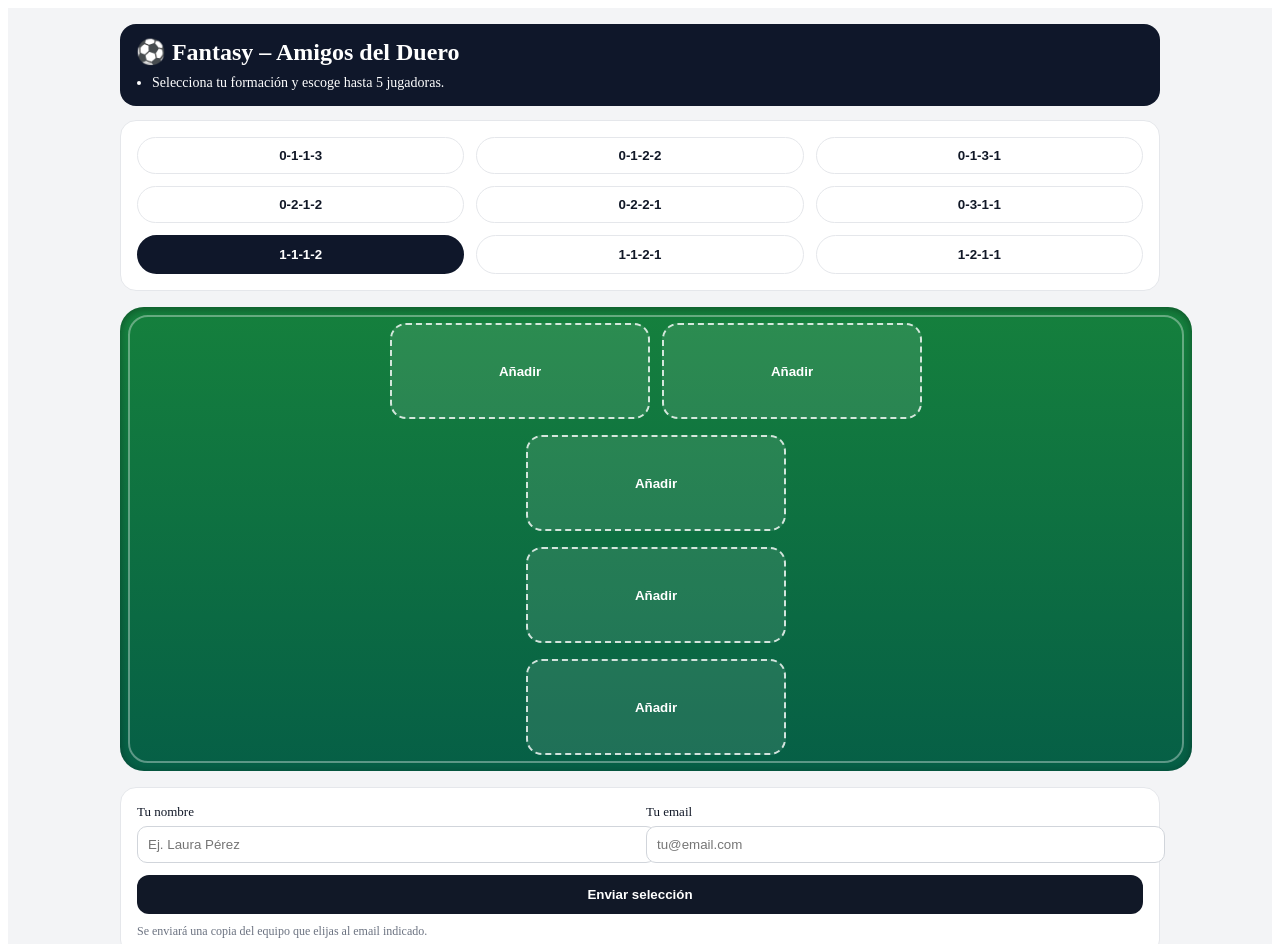
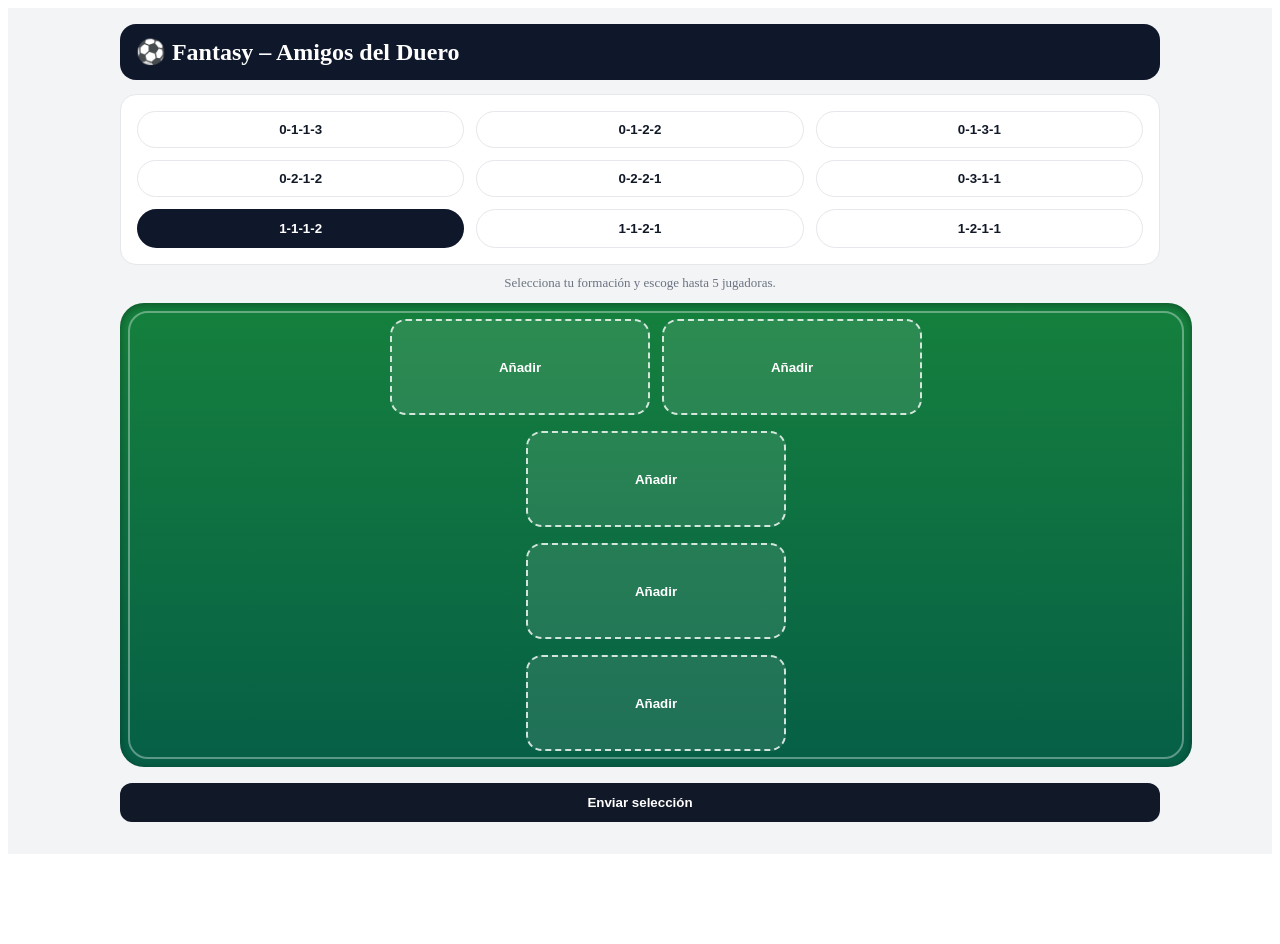
Before and after one commit to GuillemSanTou07/fantasy-aduero, a Next.js app: page / in a window 1280 px wide. Shown: the top 944 px of the page. After the commit the page ends 862 px from the top, so only its background shows below. Built offline with nearby package versions, Linux system fonts and the light colour scheme.

Commit message:
index.tsx

```diff
--- a/pages/index.tsx
+++ b/pages/index.tsx
@@ -32,7 +32,7 @@ const PLAYERS: Player[] = [
   { id: 6, name: "Celia Huon", roles: ["DL", "MC"] },
   { id: 7, name: "Paula Escola", roles: ["DF"] },
   { id: 8, name: "Judith Antón", roles: ["DF"] },
-  { id: 9, name: "Yaiza García", roles: ["DL"] },
+  { id: 9, name: "Noemi Antón", roles: ["DF"] },
   { id: 10, name: "María Alonso", roles: ["PT"] },
   { id: 11, name: "Yaiza García", roles: ["DL"] },
   { id: 12, name: "Andrea Hernández", roles: ["DF", "MC", "DL"] },
@@ -152,7 +152,6 @@ function Card({
   rowSize: number;
   onClick?: () => void;
 }) {
-  // nombre un pelín más pequeño si hay 3 en la fila + nunca partir en varias líneas
   const fontSize = rowSize >= 3 ? 14 : 16;
 
   return (
@@ -198,11 +197,7 @@ function Card({
   );
 }
 
-function Pitch({
-  rows,
-}: {
-  rows: Array<{ role: Role; players: Slot[] }>;
-}) {
+function Pitch({ rows }: { rows: Array<{ role: Role; players: Slot[] }> }) {
   return (
     <div
       style={{
@@ -229,7 +224,7 @@ function Pitch({
   );
 }
 
-/** ===== Captain Picker (chips sin "C") ===== */
+/** ===== Captain Picker (chips sin “C”) ===== */
 function MiniBadge({ role }: { role: Role }) {
   return (
     <span
@@ -272,12 +267,7 @@ function CaptainPicker({
         marginTop: 16,
       }}
     >
-      <div style={{ display: "flex", alignItems: "baseline", gap: 12, justifyContent: "space-between" }}>
       <h3 style={{ margin: 0, fontSize: 18, fontWeight: 900 }}>Selecciona capitana</h3>
-        <div style={{ fontSize: 13, color: "#065f46", fontWeight: 800 }}>
-          Capitana: {captainId ? byId[captainId]?.name : "—"}
-        </div>
-      </div>
       <div style={{ marginTop: 6, fontSize: 12, color: "#6b7280" }}>
         (los puntos de la capitana se multiplican x2)
       </div>
@@ -286,7 +276,6 @@ function CaptainPicker({
         {candidateIds.map((id) => {
           const p = byId[id];
           const isActive = id === captainId;
-          // rol preferente para la chapita del chip (primer rol disponible)
           const role = (p.roles && p.roles[0]) || "DL";
           return (
             <button
@@ -321,6 +310,9 @@ export default function App() {
   const { lineup, setLineup, counts } = useLineup(formation);
   const [captainId, setCaptainId] = React.useState<number | null>(null);
   const [modal, setModal] = React.useState<{ role: Role; index: number } | null>(null);
+
+  // form modal (nombre/email)
+  const [formOpen, setFormOpen] = React.useState(false);
 
   const selected = new Set(Object.values(lineup).flat().filter(Boolean) as number[]);
 
@@ -358,7 +350,7 @@ export default function App() {
     setModal(null);
   }
 
-  // Construcción de filas (de arriba a abajo: DL, MC, DF, PT)
+  // Construcción de filas (arriba->abajo: DL, MC, DF, PT)
   const rows = React.useMemo(() => {
     const displayOrder: Role[] = ["DL", "MC", "DF", "PT"].filter((r) => (counts as any)[r] > 0) as Role[];
     return displayOrder.map((role) => ({
@@ -377,13 +369,16 @@ export default function App() {
   const [botField, setBotField] = React.useState("");
   const [sending, setSending] = React.useState(false);
 
-  async function send() {
+  function tryOpenForm() {
     const needed = (counts.PT + counts.DF + counts.MC + counts.DL) as number;
     const chosen = Object.values(lineup).flat().filter(Boolean).length;
     if (chosen !== needed) return alert("Completa todos los huecos.");
     if (!captainId) return alert("Selecciona capitana.");
+    setFormOpen(true);
+  }
+
+  async function send() {
     if (!participantName || !participantEmail) return alert("Rellena nombre y tu email.");
-
     setSending(true);
     try {
       const res = await fetch("/api/submit", {
@@ -399,6 +394,7 @@ export default function App() {
         }),
       });
       if (!res.ok) throw new Error(await res.text());
+      setFormOpen(false);
       alert("✅ Equipo enviado. ¡Suerte!");
     } catch (e: any) {
       alert("❌ No se pudo enviar: " + e.message);
@@ -407,7 +403,7 @@ export default function App() {
     }
   }
 
-  // ids candidatas para capitana (lo que ya está colocado)
+  // ids candidatas para capitana
   const candidateIds = React.useMemo(
     () => Object.values(lineup).flat().filter(Boolean) as number[],
     [lineup]
@@ -416,7 +412,7 @@ export default function App() {
   return (
     <div style={{ minHeight: "100vh", background: "#f3f4f6", color: "#111827" }}>
       <div style={{ maxWidth: 1040, margin: "0 auto", padding: 16 }}>
-        {/* Título + instrucciones (solo la 1ª línea, como pediste) */}
+        {/* Título limpio */}
         <header
           style={{
             background: "#0f172a",
@@ -427,19 +423,16 @@ export default function App() {
           }}
         >
           <h1 style={{ margin: 0, fontSize: 24, fontWeight: 900 }}>⚽ Fantasy – Amigos del Duero</h1>
-          <ul style={{ margin: "8px 0 0 16px", padding: 0, lineHeight: 1.3 }}>
-            <li style={{ fontSize: 14 }}>Selecciona tu formación y escoge hasta 5 jugadoras.</li>
-          </ul>
         </header>
 
-        {/* Selector de formación (3x3) */}
+        {/* Selector de formación 3x3 */}
         <section
           style={{
             background: "#fff",
             border: "1px solid #e5e7eb",
             borderRadius: 16,
             padding: 16,
-            marginBottom: 16,
+            marginBottom: 10,
           }}
         >
           <div
@@ -457,88 +450,40 @@ export default function App() {
           </div>
         </section>
 
+        {/* Subtítulo centrado entre selector y campo */}
+        <div style={{ textAlign: "center", fontSize: 13, color: "#6b7280", margin: "2px 0 12px" }}>
+          Selecciona tu formación y escoge hasta 5 jugadoras.
+        </div>
+
         {/* Campo */}
         <section style={{ marginBottom: 16 }}>
           <Pitch rows={rows} />
         </section>
 
-        {/* Selector de capitana (sin “C” en mini-chips y sin marcar nada arriba) */}
+        {/* Selector de capitana (sin texto Capitana: …) */}
         <CaptainPicker
           candidateIds={candidateIds}
           captainId={captainId}
           onSelect={(id) => setCaptainId((c) => (c === id ? null : id))}
         />
 
-        {/* Datos y envío (inline, NO modal) */}
-        <section
-          style={{
-            background: "#fff",
-            border: "1px solid #e5e7eb",
-            borderRadius: 16,
-            padding: 16,
-            marginTop: 16,
-            marginBottom: 16,
-          }}
-        >
-          <div style={{ display: "grid", gridTemplateColumns: "1fr 1fr", gap: 12 }}>
-            <div>
-              <label style={{ display: "block", fontSize: 13, marginBottom: 6 }}>Tu nombre</label>
-              <input
-                value={participantName}
-                onChange={(e) => setParticipantName(e.target.value)}
-                placeholder="Ej. Laura Pérez"
-                style={{
-                  width: "100%",
-                  padding: 10,
-                  borderRadius: 10,
-                  border: "1px solid #d1d5db",
-                }}
-              />
-            </div>
-            <div>
-              <label style={{ display: "block", fontSize: 13, marginBottom: 6 }}>Tu email</label>
-              <input
-                type="email"
-                value={participantEmail}
-                onChange={(e) => setParticipantEmail(e.target.value)}
-                placeholder="tu@email.com"
-                style={{
-                  width: "100%",
-                  padding: 10,
-                  borderRadius: 10,
-                  border: "1px solid #d1d5db",
-                }}
-              />
-            </div>
-            {/* Honeypot */}
-            <div style={{ display: "none" }} aria-hidden>
-              <label>Deja esto vacío</label>
-              <input value={botField} onChange={(e) => setBotField(e.target.value)} />
-            </div>
-
-            <div style={{ gridColumn: "1 / -1" }}>
+        {/* Botón para abrir modal de nombre/email */}
+        <section style={{ marginTop: 16, marginBottom: 16 }}>
           <button
-                onClick={send}
-                disabled={sending}
+            onClick={tryOpenForm}
             style={{
               width: "100%",
               padding: "12px 14px",
-                  background: sending ? "#6b7280" : "#111827",
+              background: "#111827",
               color: "#fff",
               border: 0,
               borderRadius: 12,
               fontWeight: 800,
-                  cursor: sending ? "not-allowed" : "pointer",
+              cursor: "pointer",
             }}
           >
-                {sending ? "Enviando..." : "Enviar selección"}
+            Enviar selección
           </button>
-            </div>
-          </div>
-
-          <div style={{ marginTop: 10, fontSize: 12, color: "#6b7280" }}>
-            Se enviará una copia del equipo que elijas al email indicado.
-          </div>
         </section>
 
         {/* Modal selección de jugadora */}
@@ -640,6 +585,101 @@ export default function App() {
             </div>
           </div>
         )}
+
+        {/* Modal de envío (nombre/email) */}
+        {formOpen && (
+          <div
+            style={{
+              position: "fixed",
+              inset: 0,
+              background: "rgba(0,0,0,.5)",
+              display: "flex",
+              alignItems: "center",
+              justifyContent: "center",
+              zIndex: 60,
+              padding: 12,
+            }}
+            onClick={() => setFormOpen(false)}
+          >
+            <div
+              style={{
+                width: "100%",
+                maxWidth: 560,
+                background: "#fff",
+                borderRadius: 16,
+                padding: 16,
+                border: "1px solid #e5e7eb",
+              }}
+              onClick={(e) => e.stopPropagation()}
+            >
+              <div style={{ display: "flex", alignItems: "center", justifyContent: "space-between" }}>
+                <h3 style={{ margin: 0, fontWeight: 900 }}>Datos para el envío</h3>
+                <button
+                  onClick={() => setFormOpen(false)}
+                  style={{
+                    border: 0,
+                    background: "#f3f4f6",
+                    padding: "6px 10px",
+                    borderRadius: 8,
+                    cursor: "pointer",
+                  }}
+                >
+                  Cerrar
+                </button>
+              </div>
+
+              <div style={{ display: "grid", gridTemplateColumns: "1fr 1fr", gap: 12, marginTop: 12 }}>
+                <div>
+                  <label style={{ display: "block", fontSize: 13, marginBottom: 6 }}>Tu nombre</label>
+                  <input
+                    value={participantName}
+                    onChange={(e) => setParticipantName(e.target.value)}
+                    placeholder="Ej. Laura Pérez"
+                    style={{ width: "100%", padding: 10, borderRadius: 10, border: "1px solid #d1d5db" }}
+                  />
+                </div>
+                <div>
+                  <label style={{ display: "block", fontSize: 13, marginBottom: 6 }}>Tu email</label>
+                  <input
+                    type="email"
+                    value={participantEmail}
+                    onChange={(e) => setParticipantEmail(e.target.value)}
+                    placeholder="tu@email.com"
+                    style={{ width: "100%", padding: 10, borderRadius: 10, border: "1px solid #d1d5db" }}
+                  />
+                </div>
+
+                {/* Honeypot */}
+                <div style={{ display: "none" }} aria-hidden>
+                  <label>Deja esto vacío</label>
+                  <input value={botField} onChange={(e) => setBotField(e.target.value)} />
+                </div>
+
+                <div style={{ gridColumn: "1 / -1" }}>
+                  <button
+                    onClick={send}
+                    disabled={sending}
+                    style={{
+                      width: "100%",
+                      padding: "12px 14px",
+                      background: sending ? "#6b7280" : "#111827",
+                      color: "#fff",
+                      border: 0,
+                      borderRadius: 12,
+                      fontWeight: 800,
+                      cursor: sending ? "not-allowed" : "pointer",
+                    }}
+                  >
+                    {sending ? "Enviando..." : "Confirmar y enviar"}
+                  </button>
+                  <div style={{ marginTop: 8, fontSize: 12, color: "#6b7280", textAlign: "center" }}>
+                    Se enviará una copia del equipo que elijas al email indicado.
+                  </div>
+                </div>
+              </div>
+            </div>
+          </div>
+        )}
       </div>
     </div>
   );
```
Lines whose indentation alone changed are shown as unchanged.
